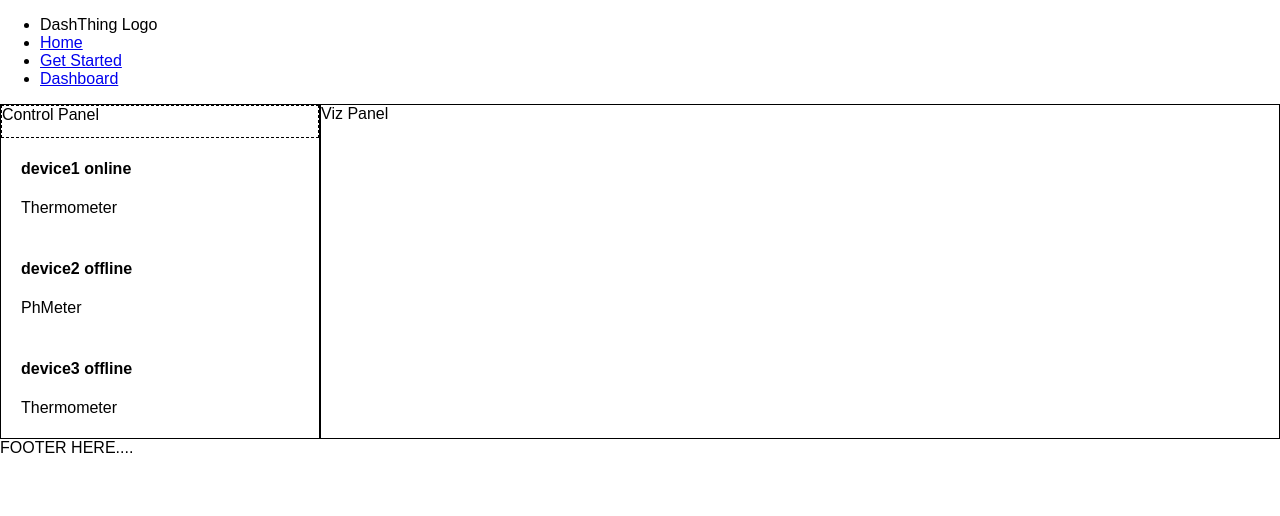
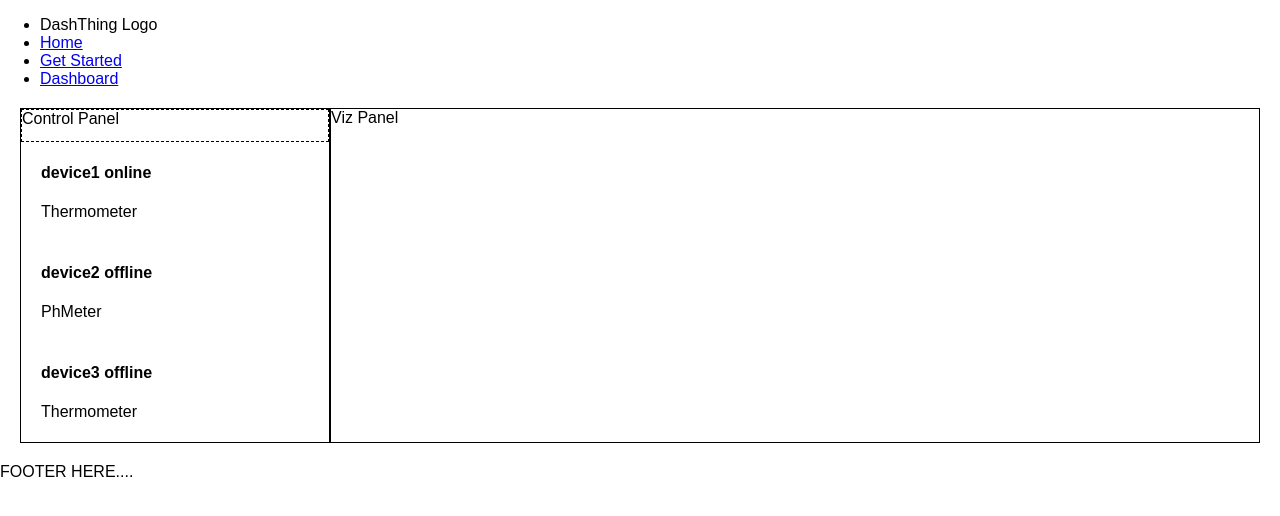
Before and after one commit to chingu-voyage3/geckos-14, a React (Create React App) app in the folder client/: page /dashboard in a window 1280 px wide. Shown: the top 516 px of the page. Built offline with nearby package versions, Linux system fonts and the light colour scheme.

Commit message:
added margin to Dashboard component

```diff
--- a/client/src/assets/Dashboard.css
+++ b/client/src/assets/Dashboard.css
@@ -1,6 +1,7 @@
 .dashboard {
   display: grid;
   grid-template-columns: 2fr 6fr;
+  margin: 20px 20px 20px 20px;
 }
 .control-panel {
   border: dashed 1px;
```
